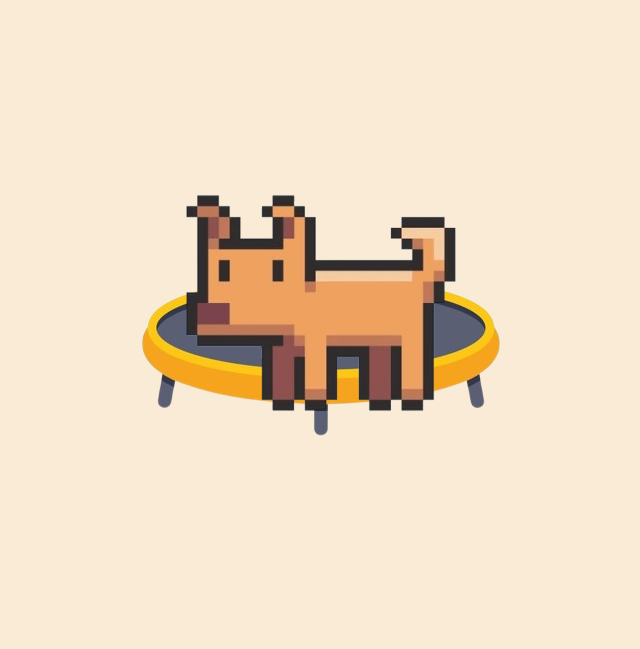
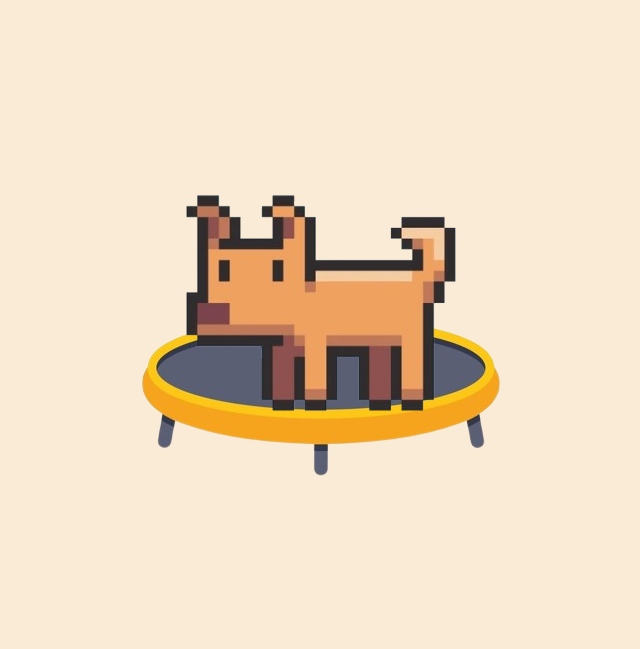
Before and after one commit to MiguelAngel313/Dise-o, a plain HTML site: page index.html in a window 1280 px wide. Shown: the part 109-758 px from the top of the page, without its empty margins (319-959 px from the left). Drawn offline with Linux system fonts and the light colour scheme.

Commit message:
Ajuste final

```diff
--- a/style.css
+++ b/style.css
@@ -40,5 +40,5 @@ img{
 }
 
 .trampolin{
-    margin-top: -50vh;
+    margin-top: -45vh;
 }
```
